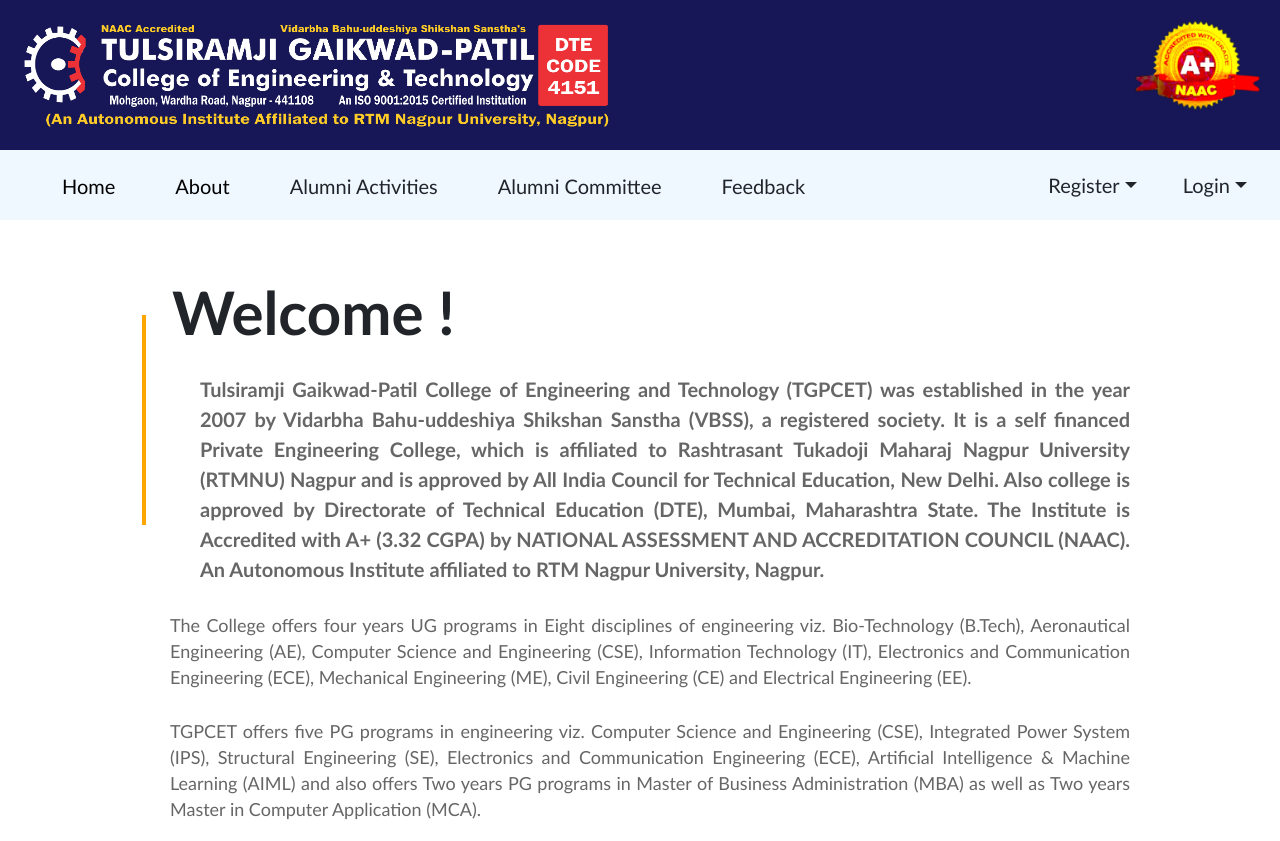
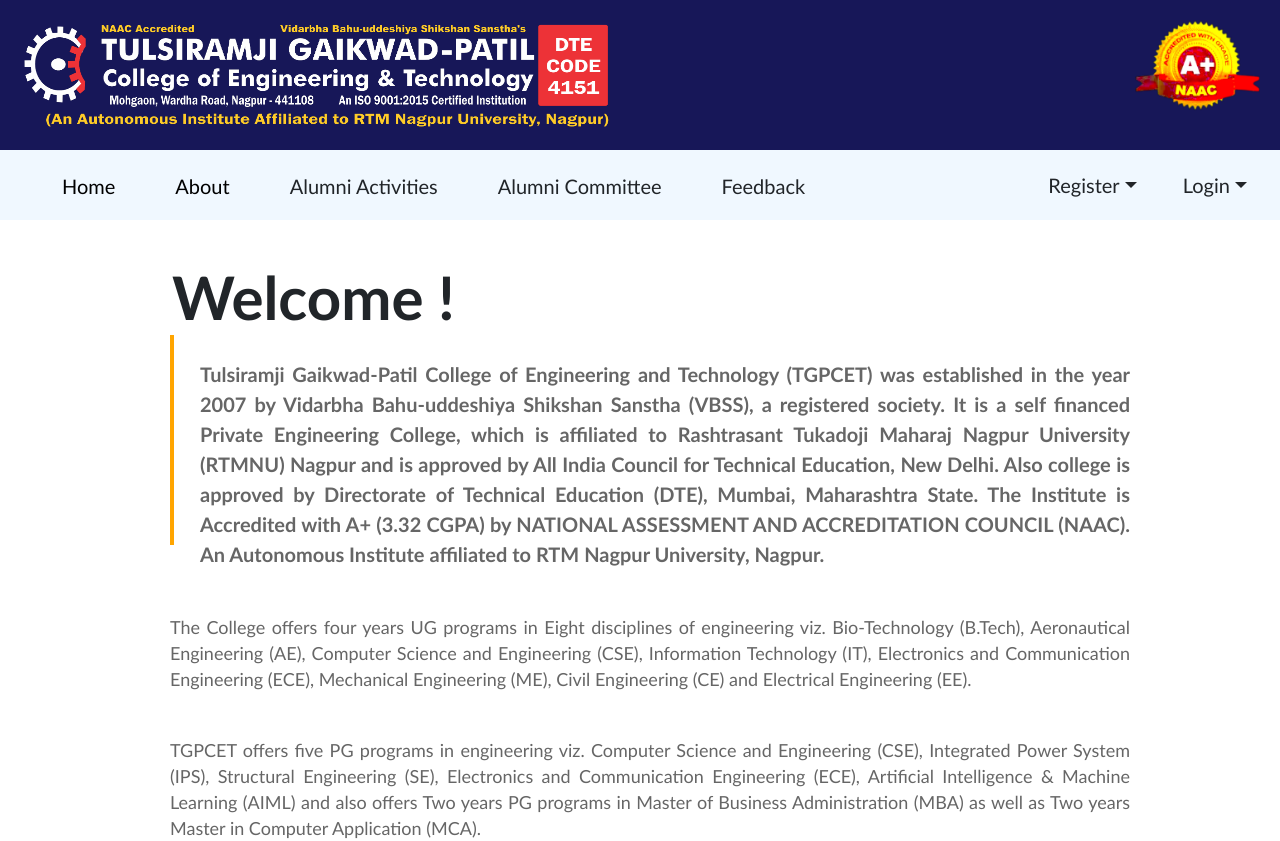
Before and after one commit to krutikajichkar/Online-Campus-Recruitment, a React (Create React App) app: page /about in a window 1280 px wide. Shown: the top 841 px of the page. Built offline with nearby package versions, Linux system fonts and the light colour scheme.

Commit message:
updated about

```diff
--- a/src/Components/About.css
+++ b/src/Components/About.css
@@ -3,16 +3,16 @@
     border-right: 4px solid orange;
     height: 210px;
     position: absolute;
-    left: 15%;
+    left: 220px;
     margin-left: -50px;
-    top: 315px;
+    top: 335px;
 }
 h1{
 font-weight: 600;
   line-height: 1.4;
   margin-bottom: 20px;
   font-size: 60px;
-  margin-top: 50px;
+  margin-top: 35px;
   margin-left: 172px;
 }
 p{
@@ -32,7 +32,7 @@
 text-transform: none;
 font-weight: 400;
 margin-left: -30px;
-margin-top: 28px;
+margin-top: 45px;
 font-size: 18px;
 margin-right: 150px;
 }
```
Also changed, not shown: src/Components/AboutUs.js (deleted, +0 -15 lines), src/Components/About.txt (deleted).
